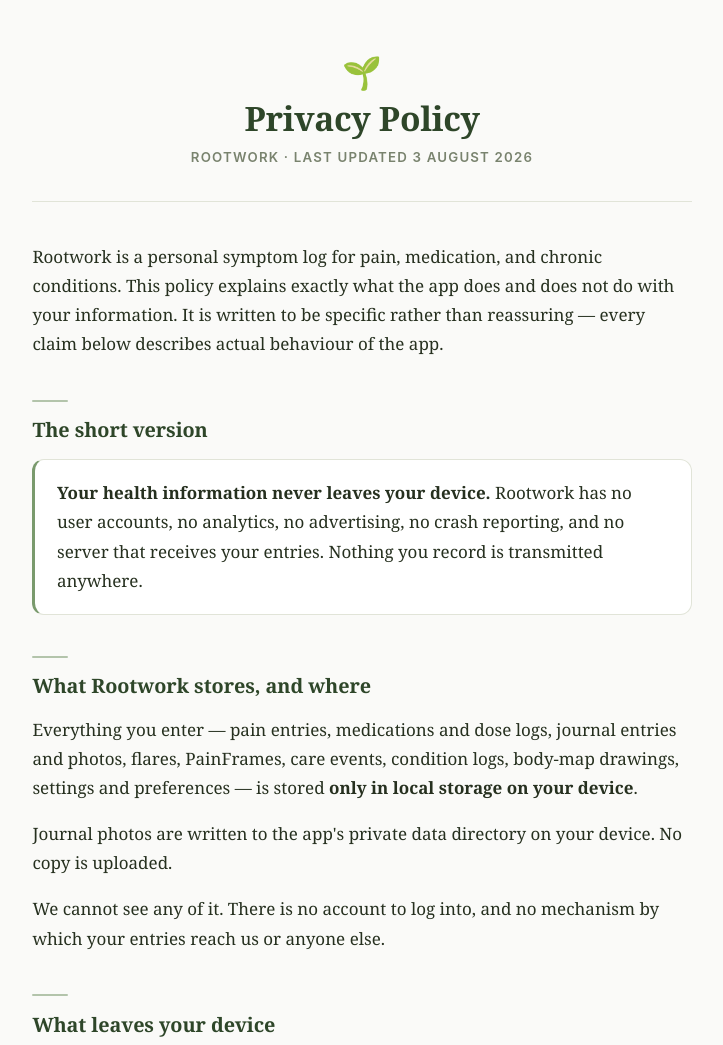
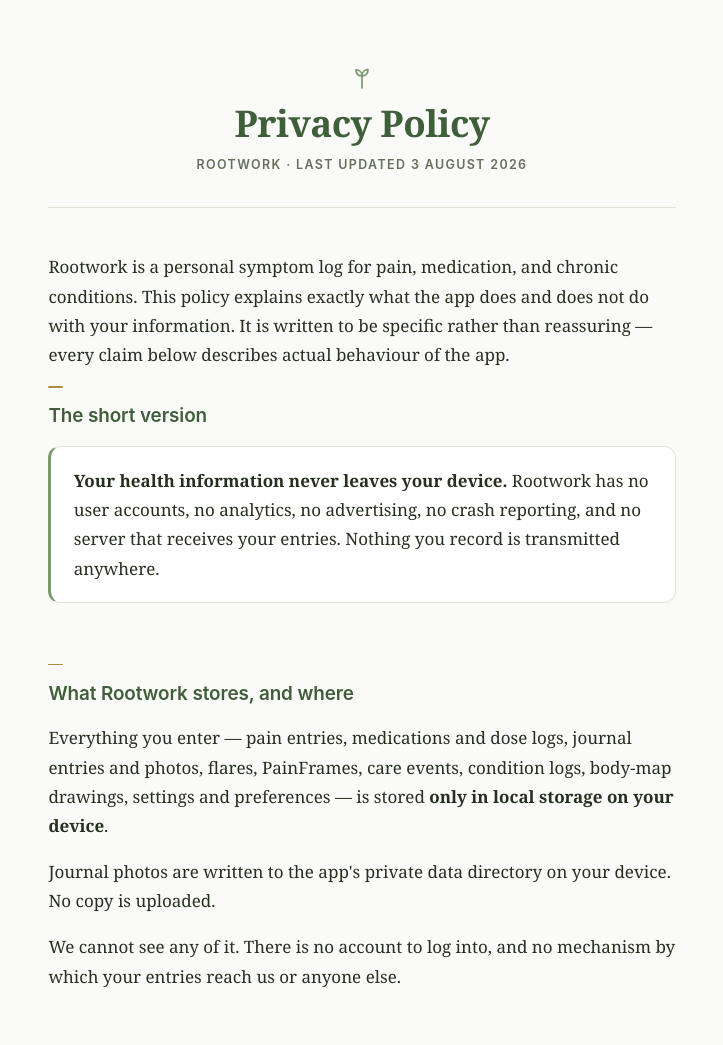
Before and after one commit to Casp3301/rootwork-privacy, a plain HTML site: page index.html in a window 1280 px wide. Shown: the top 1045 px of the page, without its empty margins (278-1001 px from the left). Drawn offline with Linux system fonts and the light colour scheme.

Commit message:
Style privacy policy with Rootwork's theme tokens; add .nojekyll

```diff
--- a/index.html
+++ b/index.html
@@ -5,86 +5,96 @@
 <meta name="viewport" content="width=device-width, initial-scale=1">
 <title>Privacy Policy — Rootwork</title>
 <meta name="description" content="Rootwork privacy policy. Your health information never leaves your device.">
+<meta name="color-scheme" content="light dark">
+</head>
+<body>
 <style>
-  /* Rootwork "Garden" palette, matching the app */
+  /* Palette lifted from Rootwork's own theme tokens (src/theme.jsx): the Garden
+     garden for light, Midnight Garden for dark. The policy should look like it
+     came from inside the app, not from a generic legal template. */
   :root{
-    --bg:#FAFAF8; --bgAlt:#F1F0EA; --card:#FFFFFF;
-    --ink:#26301F; --inkSoft:#5C6B52; --inkFaint:#79836E;
-    --fern:#3F5E3A; --fernDark:#2E4629; --sage:#7A9A6D; --sagePale:#DCE6D3;
-    --line:#E1E4D8;
+    --paper:#FAFAF8; --paper-alt:#F1F0EA; --card:#FFFFFF;
+    --ink:#26301F; --ink-soft:#5C6B52; --ink-faint:#666E5C;
+    --fern:#3F5E3A; --sage:#7A9A6D; --sage-pale:#DCE6D3;
+    --gold:#A67E2C; --line:#E1E4D8;
   }
   @media (prefers-color-scheme: dark){
     :root{
-      --bg:#171C15; --bgAlt:#1F251C; --card:#1F251C;
-      --ink:#E8EDE3; --inkSoft:#B3BFAA; --inkFaint:#8C9884;
-      --fern:#8FB283; --fernDark:#A9C79E; --sage:#7A9A6D; --sagePale:#2A3526;
-      --line:#2E3829;
+      --paper:#191D19; --paper-alt:#20261F; --card:#232A22;
+      --ink:#E7E9E0; --ink-soft:#A9B2A2; --ink-faint:#9CA394;
+      --fern:#7A9A6D; --sage:#93A68A; --sage-pale:#2C3529;
+      --gold:#C9BB8E; --line:#2E3529;
     }
   }
+  :root[data-theme="dark"]{
+    --paper:#191D19; --paper-alt:#20261F; --card:#232A22;
+    --ink:#E7E9E0; --ink-soft:#A9B2A2; --ink-faint:#9CA394;
+    --fern:#7A9A6D; --sage:#93A68A; --sage-pale:#2C3529;
+    --gold:#C9BB8E; --line:#2E3529;
+  }
+  :root[data-theme="light"]{
+    --paper:#FAFAF8; --paper-alt:#F1F0EA; --card:#FFFFFF;
+    --ink:#26301F; --ink-soft:#5C6B52; --ink-faint:#666E5C;
+    --fern:#3F5E3A; --sage:#7A9A6D; --sage-pale:#DCE6D3;
+    --gold:#A67E2C; --line:#E1E4D8;
+  }
+
   *{box-sizing:border-box}
-  html{-webkit-text-size-adjust:100%}
   body{
-    margin:0; padding:0; background:var(--bg); color:var(--ink);
+    margin:0; background:var(--paper); color:var(--ink);
     font-family:Georgia,'Iowan Old Style','Times New Roman',serif;
-    font-size:17px; line-height:1.72;
+    font-size:17px; line-height:1.72; -webkit-text-size-adjust:100%;
     -webkit-font-smoothing:antialiased;
   }
-  .wrap{max-width:44rem; margin:0 auto; padding:3.5rem 1.4rem 5rem}
-  header{
-    text-align:center; padding-bottom:2rem; margin-bottom:2.5rem;
-    border-bottom:1px solid var(--line);
-  }
-  .mark{font-size:2rem; line-height:1; margin-bottom:.6rem}
-  h1{
-    font-size:2.1rem; line-height:1.2; margin:0 0 .5rem;
-    color:var(--fernDark); font-weight:600; letter-spacing:-.01em;
-  }
-  .updated{
-    margin:0; font-size:.83rem; color:var(--inkFaint);
-    text-transform:uppercase; letter-spacing:.09em;
-    font-family:ui-sans-serif,-apple-system,'Helvetica Neue',sans-serif; font-weight:600;
-  }
-  h2{
-    font-size:1.24rem; margin:2.6rem 0 .7rem; color:var(--fernDark);
-    font-weight:600; letter-spacing:-.005em;
-  }
-  h2::before{
-    content:""; display:block; width:2.2rem; height:2px;
-    background:var(--sage); opacity:.55; margin-bottom:.7rem; border-radius:2px;
-  }
+  .wrap{max-width:42rem; margin:0 auto; padding:4rem 1.4rem 5rem;
+        display:flex; flex-direction:column; gap:0}
+
+  header{text-align:center; padding-bottom:2rem; border-bottom:1px solid var(--line); margin-bottom:2.75rem}
+  .sprout{width:26px; height:26px; margin:0 auto .75rem; display:block; color:var(--sage)}
+  h1{font-size:clamp(1.9rem,5vw,2.3rem); line-height:1.15; margin:0 0 .6rem;
+     color:var(--fern); font-weight:600; letter-spacing:-.015em; text-wrap:balance}
+  .meta{margin:0; font-size:.78rem; color:var(--ink-faint);
+        font-family:ui-sans-serif,-apple-system,'Helvetica Neue',sans-serif;
+        font-weight:600; text-transform:uppercase; letter-spacing:.11em}
+
+  h2{font-size:1.18rem; margin:2.75rem 0 .8rem; color:var(--fern); font-weight:600;
+     letter-spacing:-.005em; text-wrap:balance;
+     font-family:ui-sans-serif,-apple-system,'Helvetica Neue',sans-serif}
+  /* the gold tick that precedes every section label inside Rootwork */
+  h2::before{content:""; display:block; width:15px; height:1.5px; background:var(--gold);
+             opacity:.9; margin-bottom:.8rem; border-radius:2px}
+  h2:first-of-type{margin-top:0}
+
   p{margin:0 0 1.05rem}
-  strong{color:var(--ink); font-weight:700}
-  code{
-    font-family:ui-monospace,'SF Mono',Menlo,monospace; font-size:.86em;
-    background:var(--bgAlt); padding:.12em .42em; border-radius:5px;
-    border:1px solid var(--line); color:var(--inkSoft);
-  }
-  .lede{
-    background:var(--card); border:1px solid var(--line);
-    border-left:3px solid var(--sage);
-    border-radius:12px; padding:1.15rem 1.35rem; margin:0 0 1.05rem;
-  }
+  strong{font-weight:700}
+  code{font-family:ui-monospace,'SF Mono',Menlo,monospace; font-size:.85em;
+       background:var(--paper-alt); padding:.1em .4em; border-radius:5px;
+       border:1px solid var(--line); color:var(--ink-soft)}
+
+  .lede{background:var(--card); border:1px solid var(--line); border-left:3px solid var(--sage);
+        border-radius:12px; padding:1.2rem 1.4rem; margin:0 0 1.05rem}
   .lede p:last-child{margin-bottom:0}
-  hr{border:0; border-top:1px solid var(--line); margin:3rem 0 1.6rem}
-  footer{
-    text-align:center; font-style:italic; color:var(--inkFaint);
-    font-size:.95rem; line-height:1.65;
-  }
-  a{color:var(--fern)}
+
+  hr{border:0; border-top:1px solid var(--line); margin:3.25rem 0 1.75rem}
+  footer{text-align:center; font-style:italic; color:var(--ink-faint); font-size:.95rem; line-height:1.65}
+
   @media (max-width:600px){
     body{font-size:16px}
-    .wrap{padding:2.4rem 1.15rem 3.5rem}
-    h1{font-size:1.72rem}
+    .wrap{padding:2.5rem 1.15rem 3.5rem}
   }
 </style>
-</head>
-<body>
+
 <div class="wrap">
 
   <header>
-    <div class="mark">🌱</div>
+    <svg class="sprout" viewBox="0 0 24 24" fill="none" stroke="currentColor" stroke-width="1.6"
+         stroke-linecap="round" stroke-linejoin="round" aria-hidden="true">
+      <path d="M12 22V11"></path>
+      <path d="M12 11C12 8 10 5.5 6.5 5.5 6.5 9 8.5 11 12 11Z"></path>
+      <path d="M12 11c0-3.2 2.2-5.8 5.5-5.8C17.5 8.6 15.4 11 12 11Z"></path>
+    </svg>
     <h1>Privacy Policy</h1>
-    <p class="updated">Rootwork · Last updated 3 August 2026</p>
+    <p class="meta">Rootwork · Last updated 3 August 2026</p>
   </header>
 
   <p>Rootwork is a personal symptom log for pain, medication, and chronic
@@ -201,5 +211,6 @@
   </footer>
 
 </div>
+
 </body>
 </html>
```
Also changed, not shown: 1 other file.
